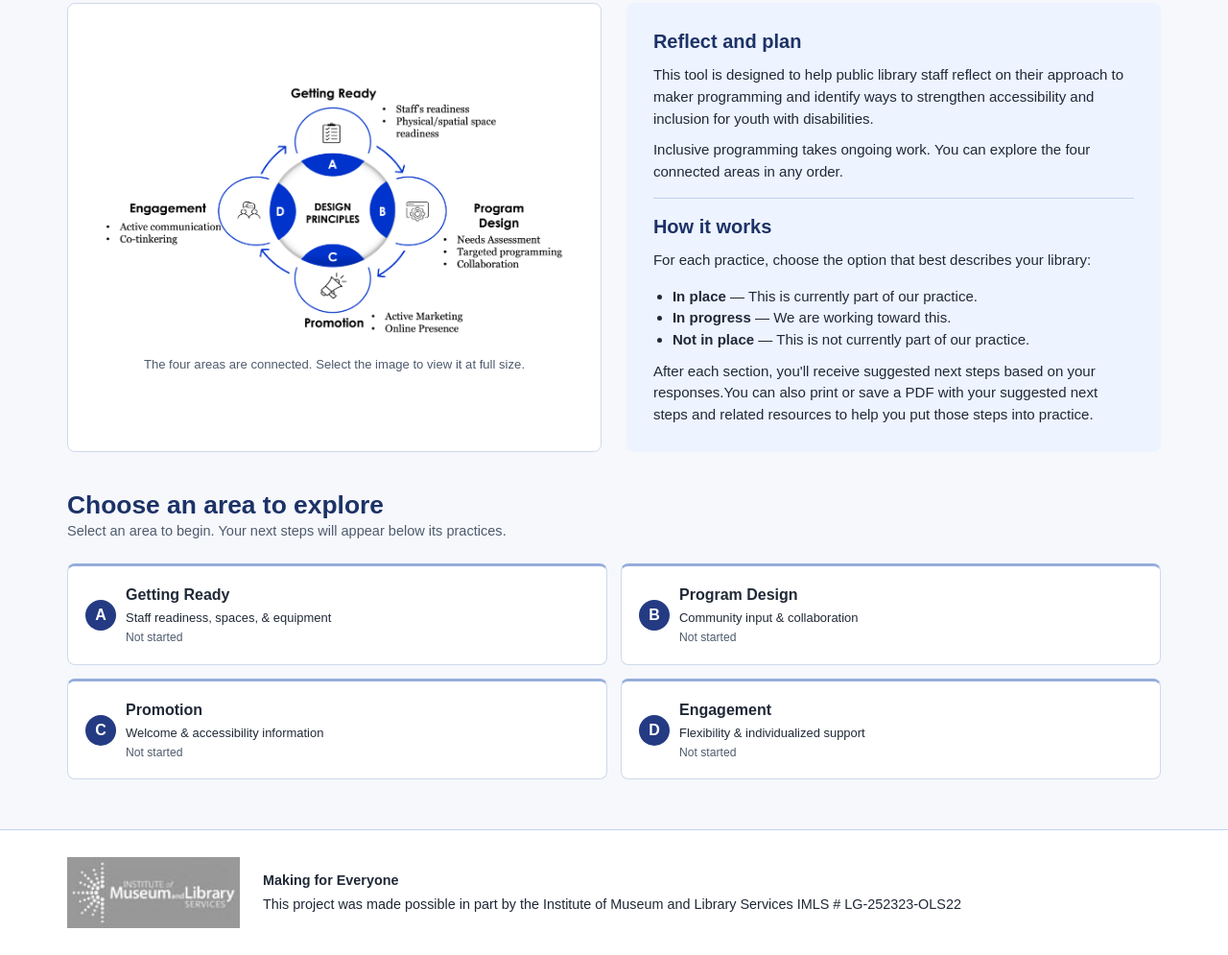
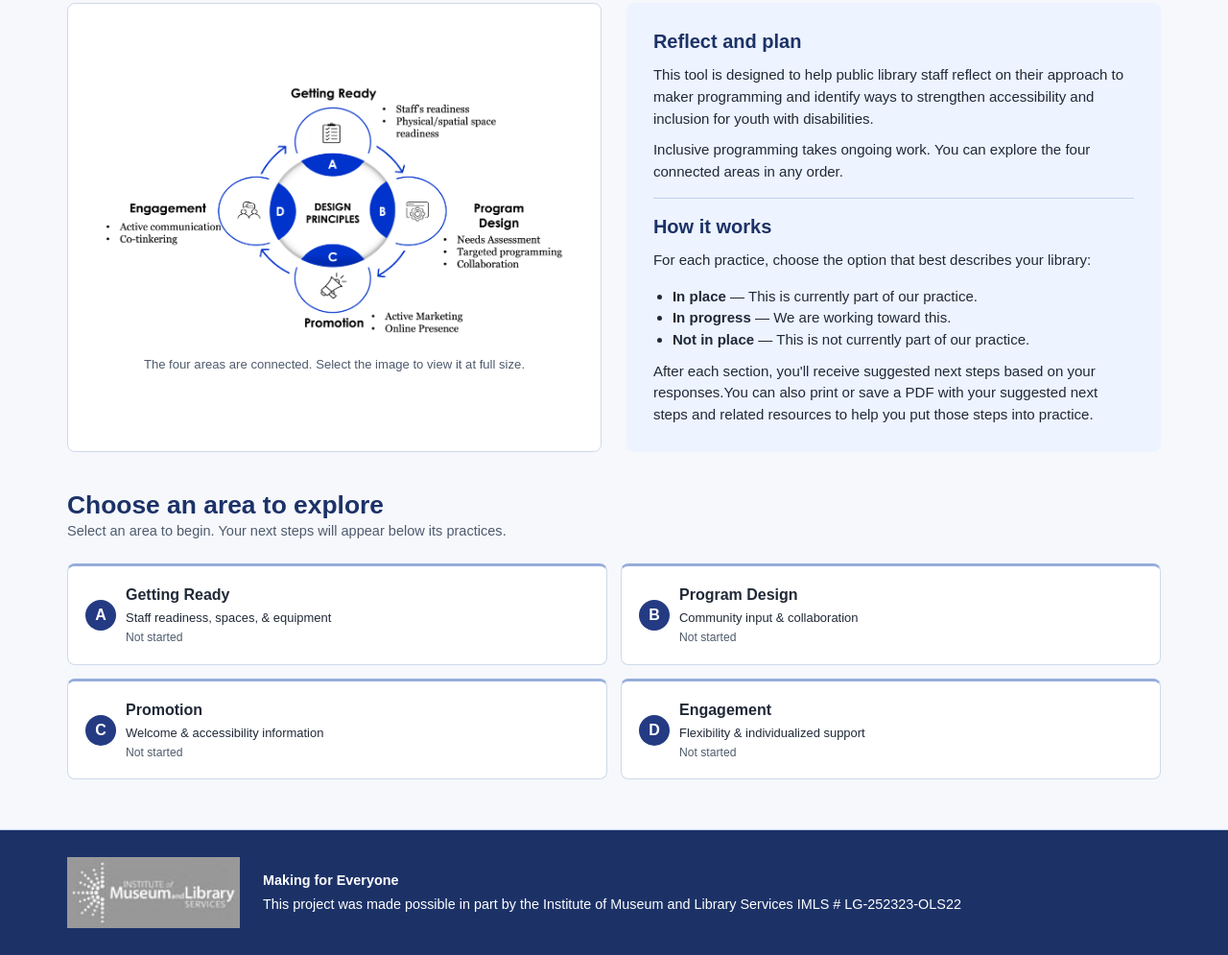
Before and after one commit to ouslisjung/Making-For-Everyone-Tool, a plain HTML site: page index.html in a window 1280 px wide. Shown: the part 242-1237 px from the top of the page at 96% size. Drawn offline with Linux system fonts and the light colour scheme.

Commit message:
Update footer styles for background and text color

```diff
--- a/style.css
+++ b/style.css
@@ -539,8 +539,8 @@ h4 {
 .site-footer {
   padding: 28px 0;
   border-top: 1px solid #c2d2ef;
-  background: #fff;
-  color: #202937;
+  background: #1c3267;
+  color: #fff;
   font-size: .9rem;
 }
 
```
